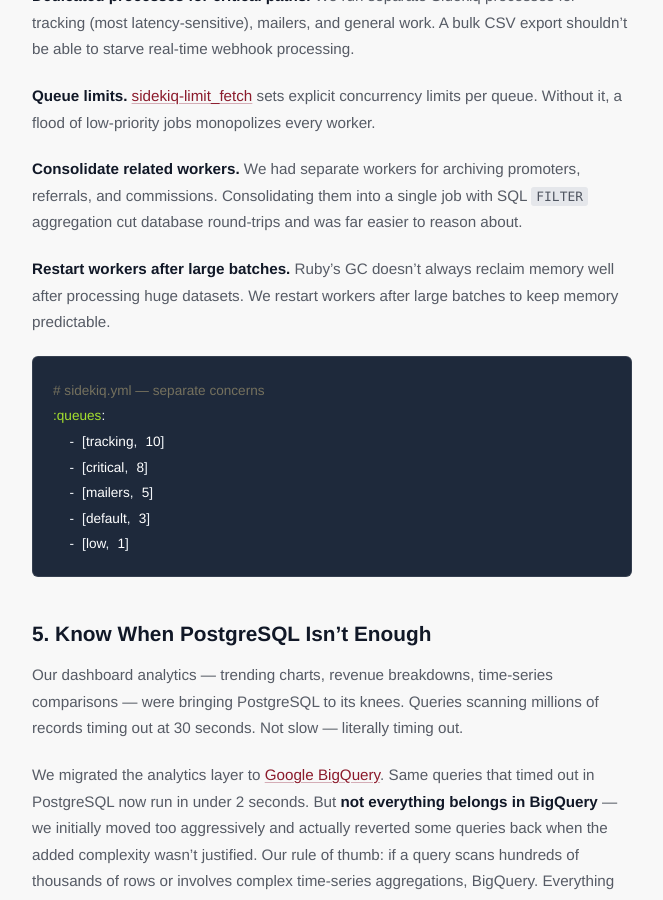
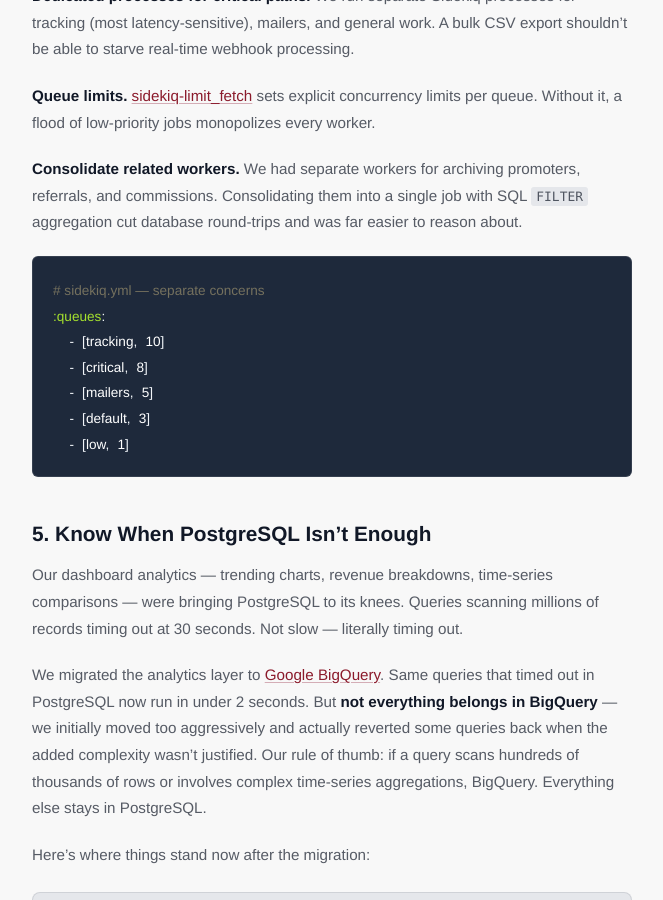
Before and after one commit to robikovacs/robikovacs.github.io, a Jekyll site: the page built from _posts/2026-04-08-ruby-on-rails-performance-lessons-scaling-saas.md, in a window 1280 px wide and 900 px high, scrolled down 3392 px. Shown: the whole window, without its empty margins (308-971 px from the left). Built offline with Jekyll 4.4.1, drawn with Linux system fonts in a browser that asks for light colours.

Commit message:
Remove false claim about restarting workers after batches
Co-Authored-By: Claude Opus 4.6 (1M context) <noreply@anthropic.com>

````diff
--- a/_posts/2026-04-08-ruby-on-rails-performance-lessons-scaling-saas.md
+++ b/_posts/2026-04-08-ruby-on-rails-performance-lessons-scaling-saas.md
@@ -86,8 +86,6 @@ With over 100K scheduled jobs in queue at any given time, Sidekiq tuning isn't o
 **Queue limits.** [sidekiq-limit_fetch](https://github.com/deanpcmad/sidekiq-limit_fetch) sets explicit concurrency limits per queue. Without it, a flood of low-priority jobs monopolizes every worker.
 
 **Consolidate related workers.** We had separate workers for archiving promoters, referrals, and commissions. Consolidating them into a single job with SQL `FILTER` aggregation cut database round-trips and was far easier to reason about.
-
-**Restart workers after large batches.** Ruby's GC doesn't always reclaim memory well after processing huge datasets. We restart workers after large batches to keep memory predictable.
 
 ```yaml
 # sidekiq.yml — separate concerns
````
